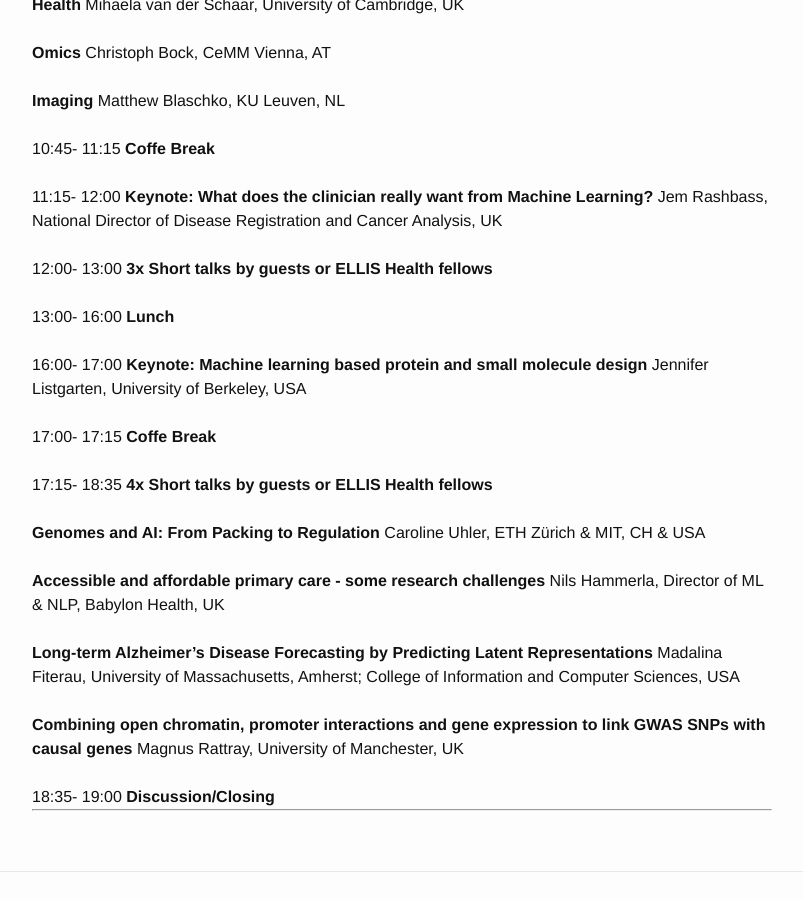
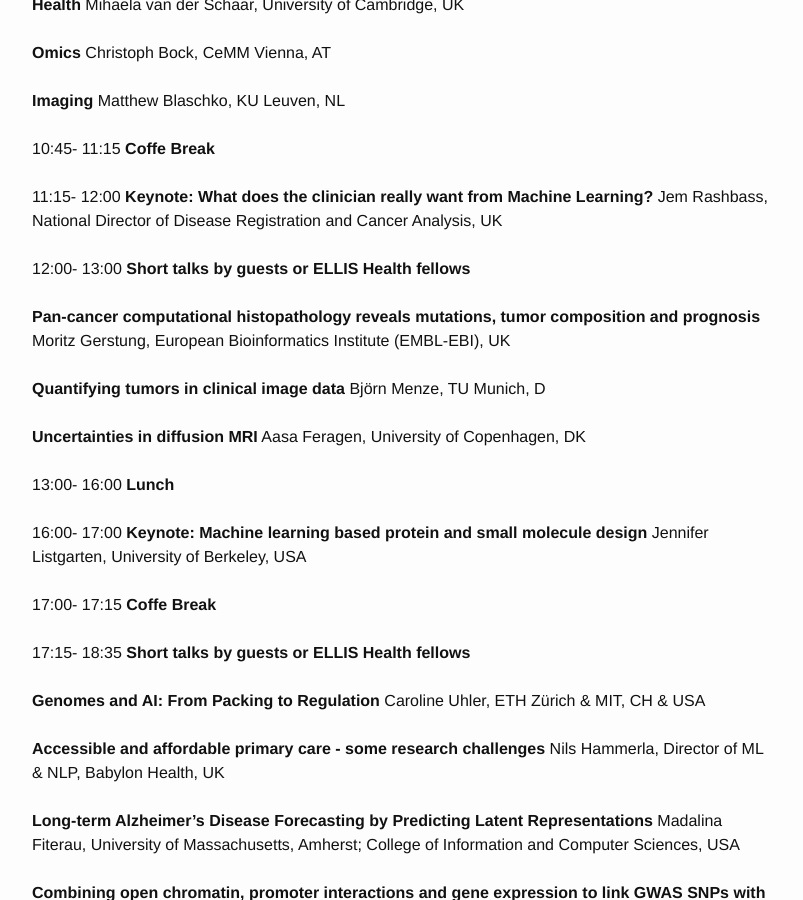
Before and after one commit to dalimeeting/dalimeeting.github.io, a Jekyll site: the page built from _posts/2019-09-03-workshop-03-01.md, in a window 1280 px wide and 900 px high, scrolled down 814 px. Shown: the whole window, without its empty margins (238-1041 px from the left). Built offline with Jekyll 4.4.1, drawn with Linux system fonts in a browser that asks for light colours.

Commit message:
updated health workshop

```diff
--- a/_posts/2019-09-03-workshop-03-01.md
+++ b/_posts/2019-09-03-workshop-03-01.md
@@ -51,9 +51,24 @@ talks:
     institute: "National Director of Disease Registration and Cancer Analysis, UK"
   start: "11:15"
   end: "12:00"
-- title: "3x Short talks by guests or ELLIS Health fellows"
+- title: "Short talks by guests or ELLIS Health fellows"
   start: "12:00"
   end: "13:00"
+- title: "Pan-cancer computational histopathology reveals mutations, tumor composition and prognosis"
+  author:
+  - given: Moritz
+    family: Gerstung
+    institute: "European Bioinformatics Institute (EMBL-EBI), UK"
+- title: "Quantifying tumors in clinical image data"
+  author:
+  - given: Björn
+    family: Menze
+    institute: "TU Munich, D"
+- title: "Uncertainties in diffusion MRI"
+  author:
+  - given: Aasa
+    family: Feragen
+    institute: "University of Copenhagen, DK"
 - title: "Lunch"
   start: "13:00"
   end: "16:00"
@@ -67,7 +82,7 @@ talks:
 - title: "Coffe Break"
   start: "17:00"
   end: "17:15"
-- title: "4x Short talks by guests or ELLIS Health fellows"
+- title: "Short talks by guests or ELLIS Health fellows"
   start: "17:15"
   end: "18:35"
 - title: "Genomes and AI: From Packing to Regulation"
```
